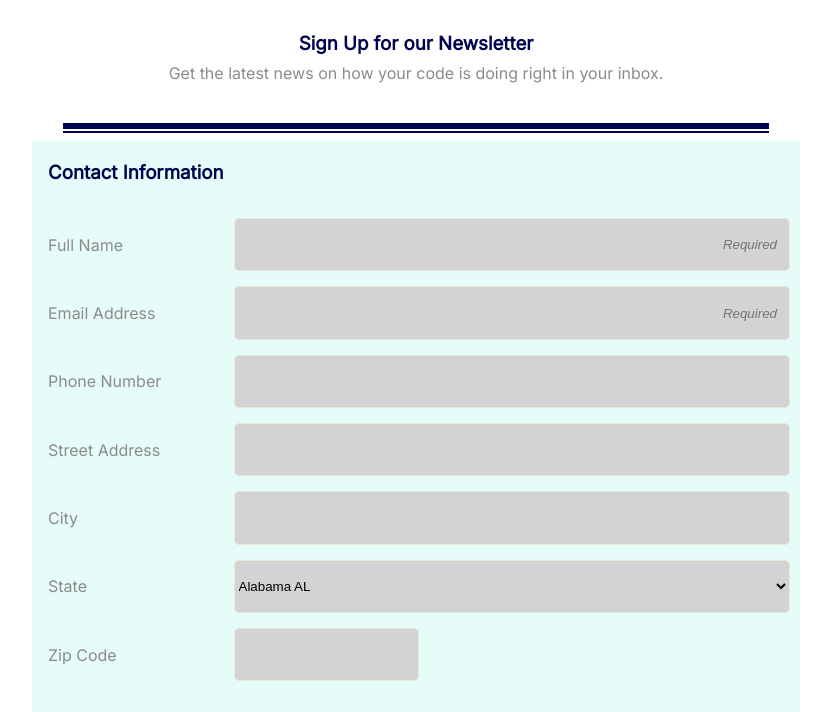
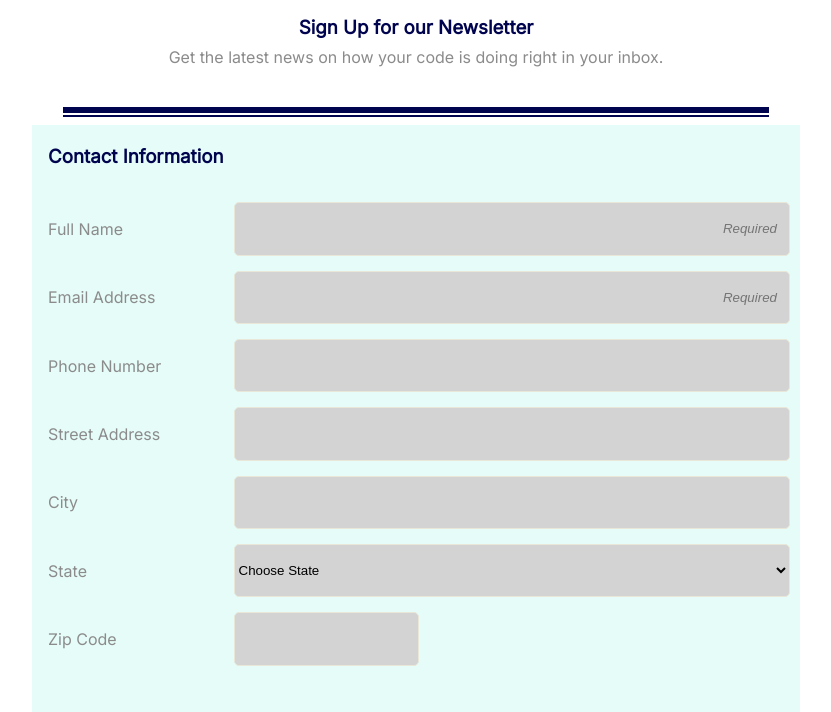
Before and after one commit to angelfish2510/Project-3-_-Online-Form, a plain HTML site: page index.html in a window 1280 px wide. Shown: the part 88-800 px from the top of the page, without its empty margins (224-1055 px from the left). Drawn offline with Linux system fonts and the light colour scheme.

```diff
--- a/index.html
+++ b/index.html
@@ -56,8 +56,9 @@
 
       <div class="flex-pair">
         <label for="state">State</label>
-        <select id="state" placeholder="Choose State" name="state_address">
+        <select id="state" name="state_address">
           <optgroup label="States">
+            <option value="" disabled selected hidden>Choose State</option>
             <option value="AL">Alabama AL</option>
             <option value="AK">Alaska	AK</option>
             <option value="AZ">Arizona	AZ</option>
--- a/styles.css
+++ b/styles.css
@@ -68,6 +68,12 @@ button {
 
 /* ---- tbd ---- */
 
+.name {
+  margin-top: 12px;
+  margin-bottom: 12px;
+}
+
+
 .intro {
   text-align: center;
 }
@@ -90,7 +96,8 @@ button {
 
 .main-contact {
   background-color: #e6fcf8;
-  margin-bottom: 9px;
+  margin-bottom: 10px;
+  padding-bottom: 15px;
 }
 
 .contact-info h3 {
@@ -104,6 +111,7 @@ button {
 .secondary-news {
   background-color: #d9f1fb;
   padding-bottom: 15px;
+  padding-top: 35px;
 }
 
 /* .registration {
```
